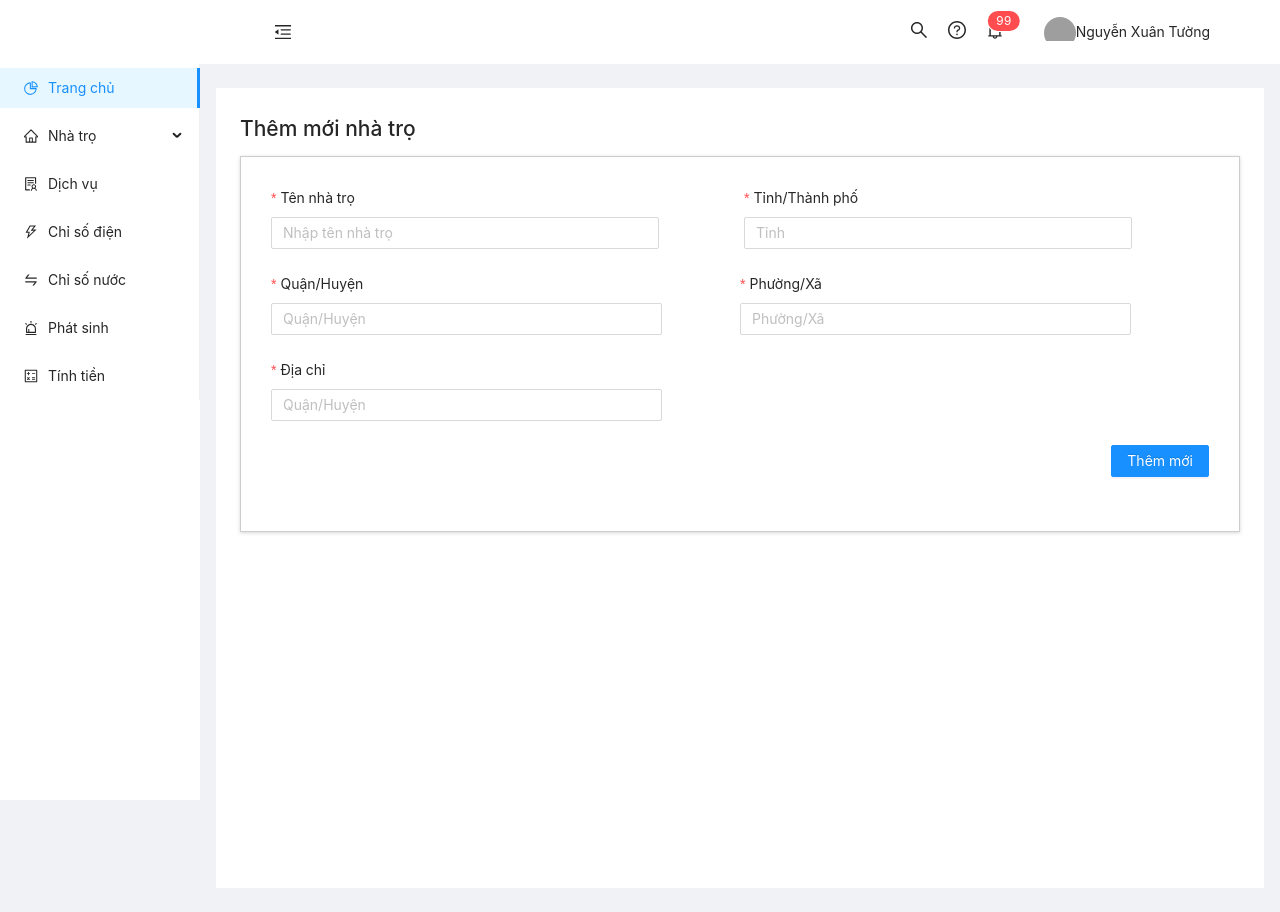
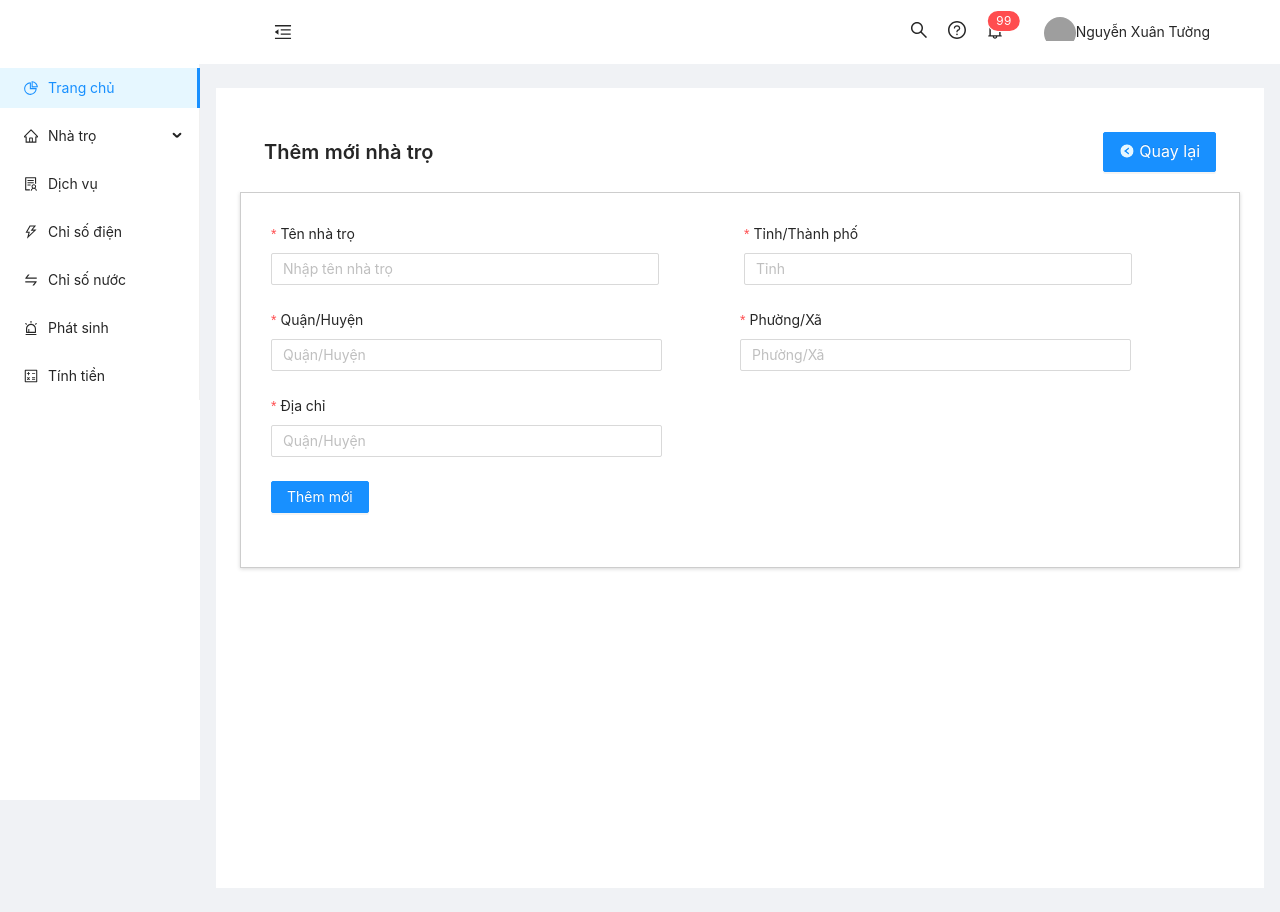
Before and after one commit to tung910/quan-ly-nha-tro-fe, a React (Vite) app: page /motel-room/add-motel in a window 1280 px wide. Built offline with nearby package versions, Linux system fonts and the light colour scheme; no server answers; grey boxes are pictures that could not be loaded.

Commit message:
QLNTF-26-component-headerpage

```diff
--- a/src/api/Motel.tsx
+++ b/src/api/motel.api.ts
@@ -1,4 +1,4 @@
-import { MotelType } from '~/types/Model';
+import { MotelType } from '~/types/MotelType';
 import instance from './instance';
 
 export const getAllMotel = () => {
--- /dev/null
+++ b/src/components/page-header/PageHeader.module.scss
@@ -0,0 +1,5 @@
+.button {
+    display: flex;
+    justify-content: flex-end;
+    grid-gap: 5px;
+}
--- /dev/null
+++ b/src/components/page-header/index.tsx
@@ -0,0 +1,38 @@
+/* eslint-disable @typescript-eslint/no-unused-vars */
+/* eslint-disable @typescript-eslint/no-explicit-any */
+import { Button, PageHeader } from 'antd';
+import classNames from 'classnames/bind';
+import React, { ReactNode } from 'react';
+import { Link } from 'react-router-dom';
+import styles from './PageHeader.module.scss';
+const cx = classNames.bind(styles);
+
+export interface Props {
+    title: ReactNode | string;
+    btn?: string;
+    iconButton?: any;
+    href?: string;
+}
+const HeaderPage = ({ title, btn, iconButton, href }: Props) => {
+    return (
+        <PageHeader
+            ghost={false}
+            title={title}
+            extra={[
+                <Button
+                    type='primary'
+                    key={1}
+                    icon={iconButton}
+                    size={'large'}
+                    className={cx('button')}
+                >
+                    <Link style={{ color: 'white' }} to={`${href}`}>
+                        {btn}
+                    </Link>
+                </Button>,
+            ]}
+        ></PageHeader>
+    );
+};
+
+export default HeaderPage;
--- a/src/pages/motel/add-motel/AddMotel.module.scss
+++ b/src/pages/motel/add-motel/AddMotel.module.scss
@@ -3,7 +3,3 @@
     padding: 30px;
     box-shadow: rgba(0, 0, 0, 0.16) 0px 1px 4px;
 }
-.button {
-    display: flex;
-    justify-content: flex-end;
-}
--- a/src/pages/motel/add-motel/AddMotel.tsx
+++ b/src/pages/motel/add-motel/AddMotel.tsx
@@ -1,12 +1,12 @@
-/* eslint-disable no-console */
-/* eslint-disable @typescript-eslint/no-unused-vars */
-import { Button, Form, Input, Space, Breadcrumb, Layout, Row, Col } from 'antd';
+import { Button, Form, Input, Space, Row, Col } from 'antd';
+import { LeftCircleTwoTone } from '@ant-design/icons';
 import { Content } from 'antd/lib/layout/layout';
-import { MotelType } from '~/types/Model';
+import { MotelType } from '~/types/MotelType';
 import styles from './AddMotel.module.scss';
 import classNames from 'classnames/bind';
-import { addMotel } from '~/api/Motel';
+import { addMotel } from '~/api/motel.api';
 import { useNavigate } from 'react-router-dom';
+import HeaderPage from '~/components/page-header';
 const cx = classNames.bind(styles);
 
 const AddMotel = () => {
@@ -24,7 +24,12 @@ const AddMotel = () => {
         <div>
             <Content>
                 <div>
-                    <h2>Thêm mới nhà trọ</h2>
+                    <HeaderPage
+                        title={'Thêm mới nhà trọ'}
+                        btn=' Quay lại'
+                        iconButton={<LeftCircleTwoTone />}
+                        href='/motel-room'
+                    ></HeaderPage>
                 </div>
                 <div className={cx('form-add')}>
                     <Form
--- a/src/pages/motel/edit-motel/EditMotel.tsx
+++ b/src/pages/motel/edit-motel/EditMotel.tsx
@@ -1,13 +1,14 @@
-/* eslint-disable no-console */
-/* eslint-disable @typescript-eslint/no-unused-vars */
-import { Button, Form, Input, Space, Breadcrumb, Layout, Row, Col } from 'antd';
+import { Button, Form, Input, Space, Row, Col } from 'antd';
 import { Content } from 'antd/lib/layout/layout';
-import { MotelType } from '~/types/Model';
+import { LeftCircleTwoTone } from '@ant-design/icons';
+
+import { MotelType } from '~/types/MotelType';
 import styles from './EditMotel.module.scss';
 import classNames from 'classnames/bind';
-import { addMotel, getMotel, updateMotel } from '~/api/Motel';
+import { getMotel, updateMotel } from '~/api/motel.api';
 import { useNavigate, useParams } from 'react-router-dom';
-import { useEffect, useState } from 'react';
+import { useEffect } from 'react';
+import HeaderPage from '~/components/page-header';
 const cx = classNames.bind(styles);
 
 const EditMotel = () => {
@@ -39,7 +40,12 @@ const EditMotel = () => {
         <div>
             <Content>
                 <div>
-                    <h2>Thêm mới nhà trọ</h2>
+                    <HeaderPage
+                        title={'Cập nhật nhà trọ'}
+                        btn=' Quay lại'
+                        iconButton={<LeftCircleTwoTone />}
+                        href='/motel-room'
+                    ></HeaderPage>
                 </div>
                 <div className={cx('form-edit')}>
                     <Form
--- a/src/pages/motel/index.tsx
+++ b/src/pages/motel/index.tsx
@@ -7,9 +7,10 @@ import {
     PlusSquareOutlined,
     DeleteOutlined,
 } from '@ant-design/icons';
-import { getAllMotel, removeMotel } from '~/api/Motel';
-import { MotelType } from '~/types/Model';
+import { getAllMotel, removeMotel } from '~/api/motel.api';
+import { MotelType } from '~/types/MotelType';
 import styles from './Motel.module.scss';
+import HeaderPage from '~/components/page-header';
 
 const cx = classNames.bind(styles);
 
@@ -18,10 +19,12 @@ const Motel = () => {
     useEffect(() => {
         const getMotels = async () => {
             const { data } = await getAllMotel();
+
             setMotels(data);
         };
         getMotels();
     }, []);
+
     const onRemoveMotel = async (id: string) => {
         const confirm = window.confirm('Bạn muốn xóa không?');
         if (confirm) {
@@ -31,14 +34,12 @@ const Motel = () => {
     };
     return (
         <div>
-            <div className={cx('button-motel')}>
-                <Button
+            <div>
+                <HeaderPage
+                    btn=' Thêm nhà trọ'
+                    iconButton={<PlusSquareOutlined />}
                     href='/motel-room/add-motel'
-                    type='primary'
-                    icon={<PlusSquareOutlined />}
-                >
-                    Thêm nhà trọ
-                </Button>
+                />
             </div>
             <Tabs defaultActiveKey='1'>
                 {motels &&
```
Also changed, not shown: db.json (indentation only), src/types/MotelType.ts (renamed from src/types/Model.tsx), 1 other file (tests, documents, lock files or other folders).
